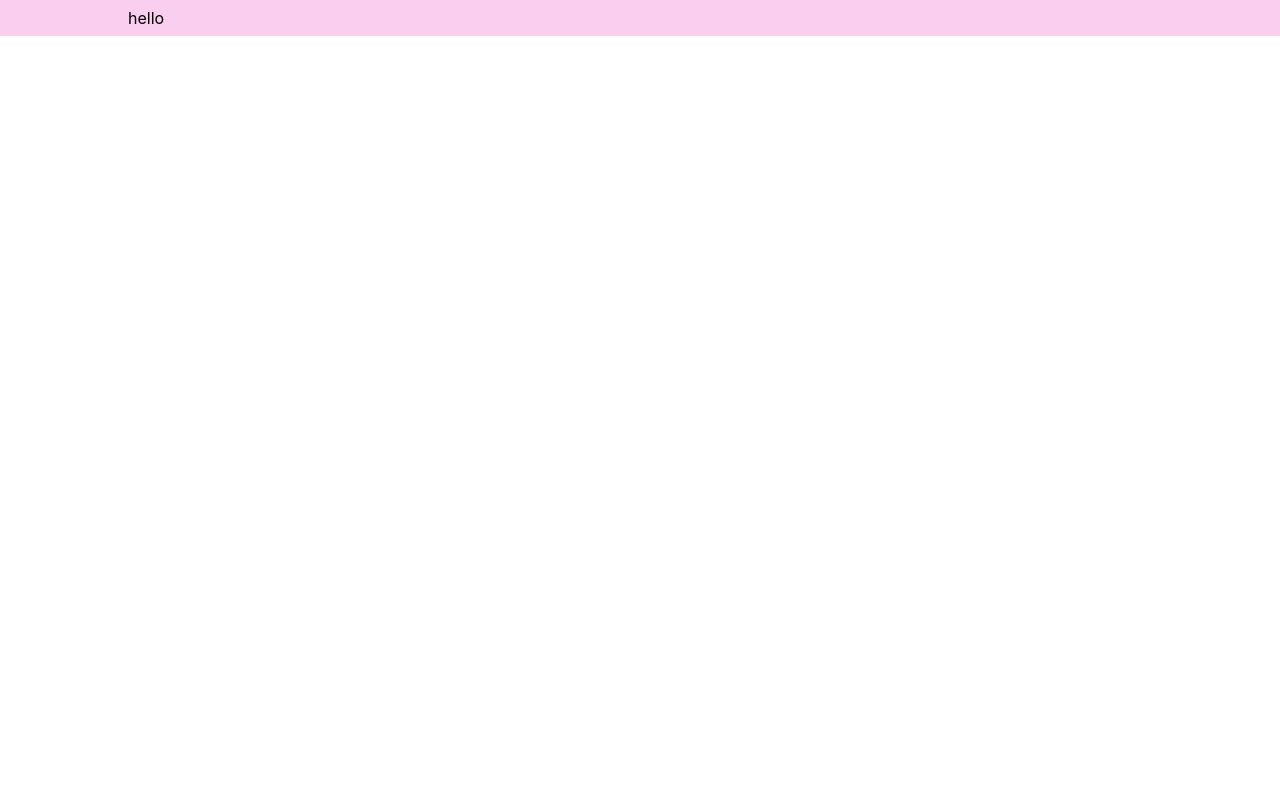
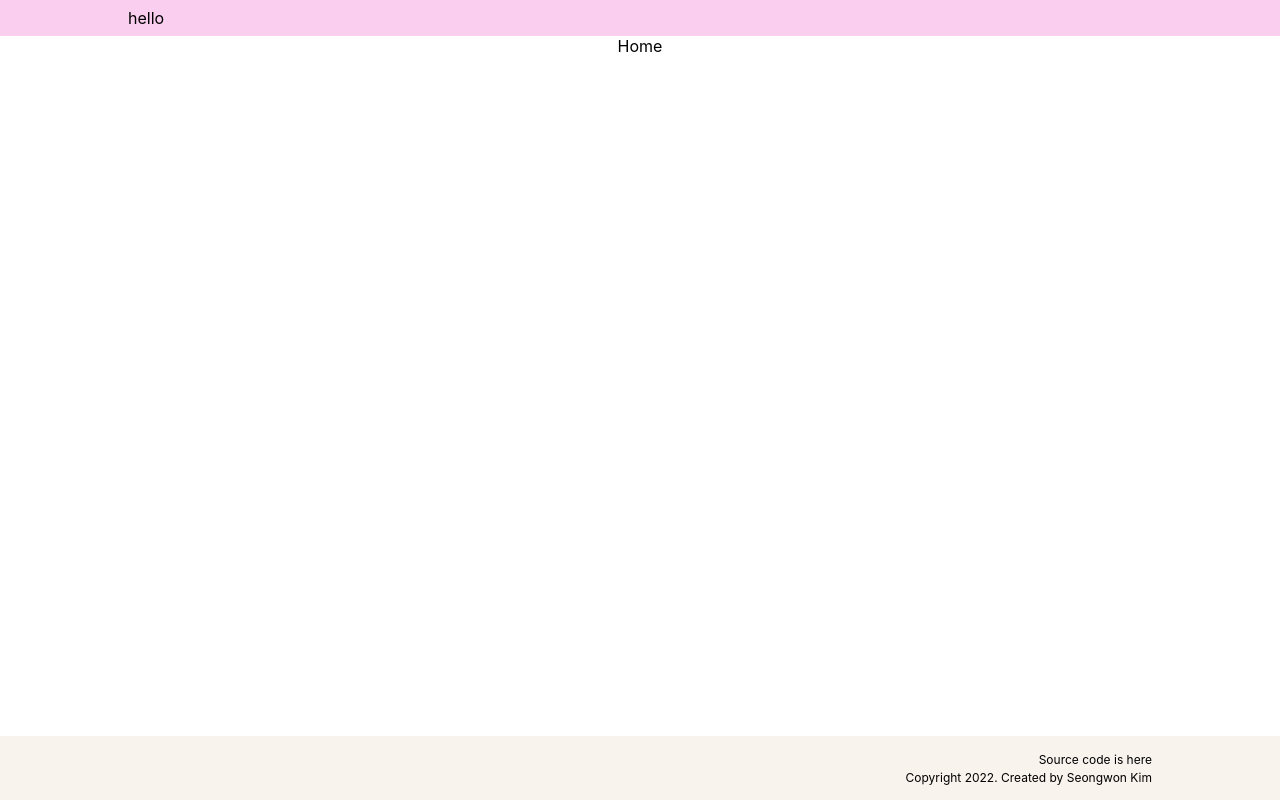
Before and after one commit to loquemedalagana/shopping-mall-clone, a React (Create React App) app: page / in a window 1280 px wide. Built offline with nearby package versions, Linux system fonts and the light colour scheme.

Commit message:
set route

```diff
--- a/src/App.jsx
+++ b/src/App.jsx
@@ -1,16 +1,16 @@
 import React from 'react';
+import { createBrowserRouter, RouterProvider } from 'react-router-dom';
 import { ThemeProvider } from '@mui/material';
 
-import Header from 'src/components/header/Header';
+import routes from 'src/routes/routes';
 import MuiTheme from 'src/styles/theme';
+
+const router = createBrowserRouter(routes);
 
 function App() {
   return (
     <ThemeProvider theme={MuiTheme}>
-      <div>
-        <Header />
-        hello react
-      </div>
+      <RouterProvider router={router} />
     </ThemeProvider>
   );
 }
--- /dev/null
+++ b/src/components/footer/Footer.jsx
@@ -0,0 +1,58 @@
+import React from 'react';
+import styled from '@emotion/styled';
+
+import { FOOTER_HEIGHT } from 'src/components/footer/constants';
+
+const FooterBox = styled.footer`
+  height: ${FOOTER_HEIGHT}px;
+  display: flex;
+  align-items: center;
+  justify-content: center;
+  width: 100%;
+  background: #f9f3ee;
+`;
+
+const FooterBody = styled.div`
+  height: inherit;
+  display: flex;
+  width: inherit;
+  justify-content: flex-end;
+  align-items: center;
+`;
+
+const TextBox = styled.div`
+  display: flex;
+  flex-direction: column;
+
+  font-size: 12px;
+  gap: 0.25em;
+  text-align: right;
+
+  p,
+  a {
+    margin: 0;
+    color: inherit;
+    text-decoration: none;
+  }
+
+  a:hover {
+    text-decoration: underline;
+  }
+`;
+
+const Footer = () => {
+  return (
+    <FooterBox>
+      <FooterBody className="layout-space">
+        <TextBox>
+          <a href="https://github.com/loquemedalagana/shopping-mall-spa" target="_blank" rel="noopener noreferrer">
+            Source code is here
+          </a>
+          <p>Copyright {new Date().getFullYear()}. Created by Seongwon Kim</p>
+        </TextBox>
+      </FooterBody>
+    </FooterBox>
+  );
+};
+
+export default Footer;
--- /dev/null
+++ b/src/components/footer/constants.js
@@ -0,0 +1 @@
+export const FOOTER_HEIGHT = 64;
--- /dev/null
+++ b/src/pages/ErrorPage.jsx
@@ -0,0 +1,7 @@
+import React from 'react';
+
+const ErrorPage = () => {
+  return <>Error...</>;
+};
+
+export default ErrorPage;
--- /dev/null
+++ b/src/pages/HomePage.jsx
@@ -0,0 +1,7 @@
+import React from 'react';
+
+const HomePage = () => {
+  return <>Home</>;
+};
+
+export default HomePage;
--- /dev/null
+++ b/src/pages/ProductDetailPage.jsx
@@ -0,0 +1,10 @@
+import React from 'react';
+import { useParams } from 'react-router-dom';
+
+const ProductDetailPage = () => {
+  const params = useParams();
+
+  return <>Product Detail for ID {params?.productId}</>;
+};
+
+export default ProductDetailPage;
--- /dev/null
+++ b/src/routes/RootLayout.jsx
@@ -0,0 +1,67 @@
+import React from 'react';
+import { Outlet } from 'react-router-dom';
+import styled from '@emotion/styled';
+
+import { DEVICE_MOBILE_WIDTH } from 'src/device/devices';
+import { HEADER_HEIGHT } from 'src/components/header/constants';
+import Header from 'src/components/header/Header';
+import { FOOTER_HEIGHT } from 'src/components/footer/constants';
+import Footer from 'src/components/footer/Footer';
+
+const RootLayoutWrapper = styled.div`
+  display: flex;
+  flex-direction: column;
+  align-items: center;
+  width: 100vw;
+  height: fit-content;
+  justify-content: stretch;
+
+  a:hover {
+    text-decoration: none;
+  }
+
+  @media screen and (max-width: ${DEVICE_MOBILE_WIDTH}px) {
+    display: flex;
+    flex-direction: column;
+    align-items: center;
+  }
+
+  .layout-space {
+    width: 80%;
+    @media screen and (max-width: ${DEVICE_MOBILE_WIDTH}px) {
+      width: 90%;
+    }
+  }
+`;
+
+const LayoutBox = styled.div`
+  display: flex;
+  flex-direction: column;
+  width: 100vw;
+  overflow-x: hidden;
+  height: fit-content;
+`;
+
+const Body = styled.main`
+  display: flex;
+  margin-top: ${HEADER_HEIGHT}px;
+  align-items: flex-start;
+  justify-content: center;
+  min-height: calc(100vh - ${FOOTER_HEIGHT + HEADER_HEIGHT}px);
+`;
+
+const RootLayout = () => {
+  return (
+    <RootLayoutWrapper>
+      <LayoutBox>
+        <Header />
+        <Body>
+          <Outlet />
+        </Body>
+        <Footer />
+      </LayoutBox>
+    </RootLayoutWrapper>
+  );
+};
+
+export default RootLayout;
--- /dev/null
+++ b/src/routes/routeURL.js
@@ -0,0 +1,3 @@
+export const URL_LANDING = '/';
+export const URL_HOME = '';
+export const PRODUCT_DETAIL = `${URL_HOME}/:productId`;
--- /dev/null
+++ b/src/routes/routes.jsx
@@ -0,0 +1,27 @@
+import React from 'react';
+
+import ErrorPage from 'src/pages/ErrorPage';
+import HomePage from 'src/pages/HomePage';
+import ProductDetailPage from 'src/pages/ProductDetailPage';
+import * as routeURL from 'src/routes/routeURL';
+import RootLayout from 'src/routes/RootLayout';
+
+const routes = [
+  {
+    path: routeURL.URL_LANDING,
+    element: <RootLayout />,
+    errorElement: <ErrorPage />,
+    children: [
+      {
+        path: routeURL.URL_HOME,
+        element: <HomePage />,
+      },
+      {
+        path: routeURL.PRODUCT_DETAIL,
+        element: <ProductDetailPage />,
+      },
+    ],
+  },
+];
+
+export default routes;
```
